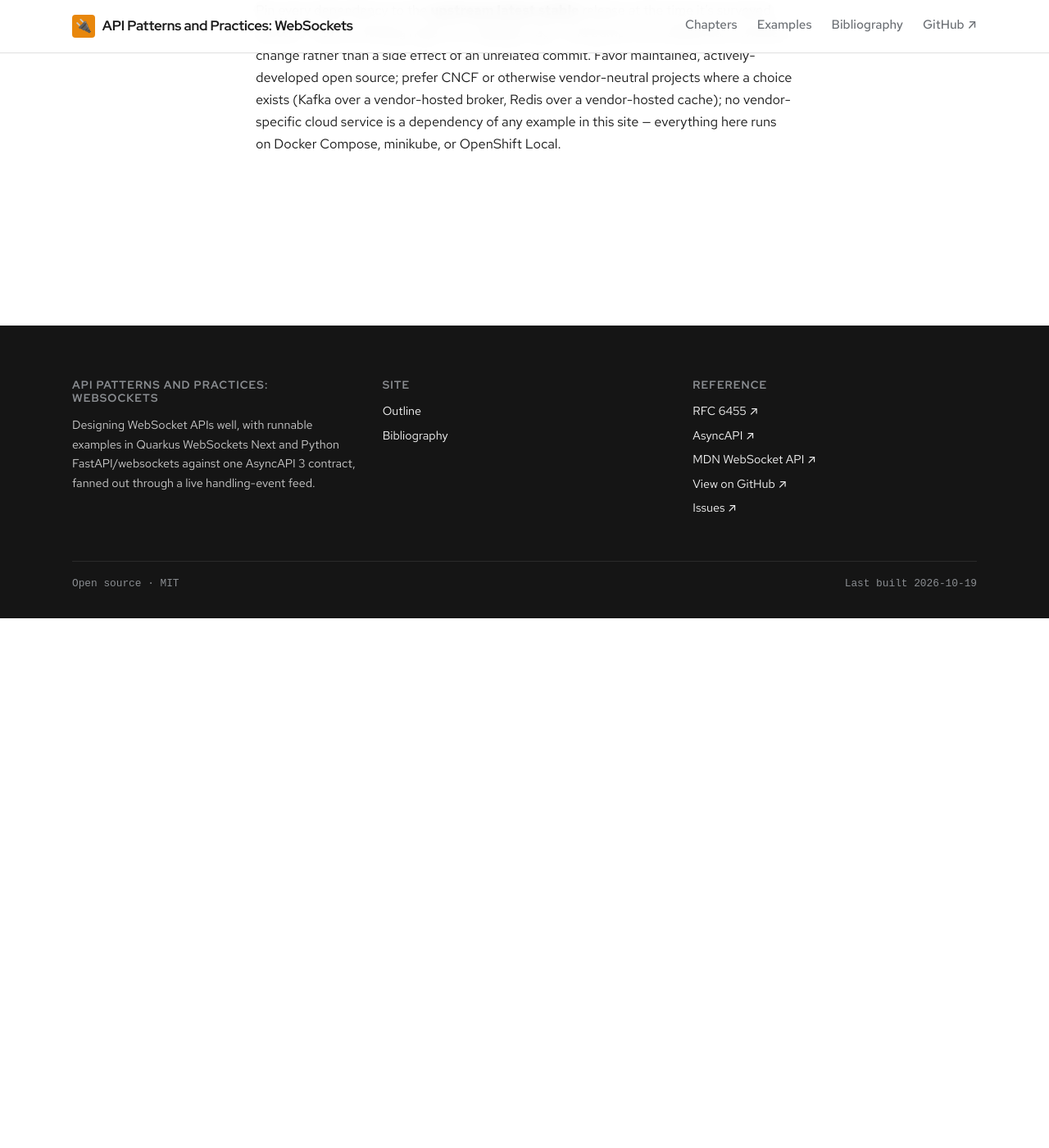
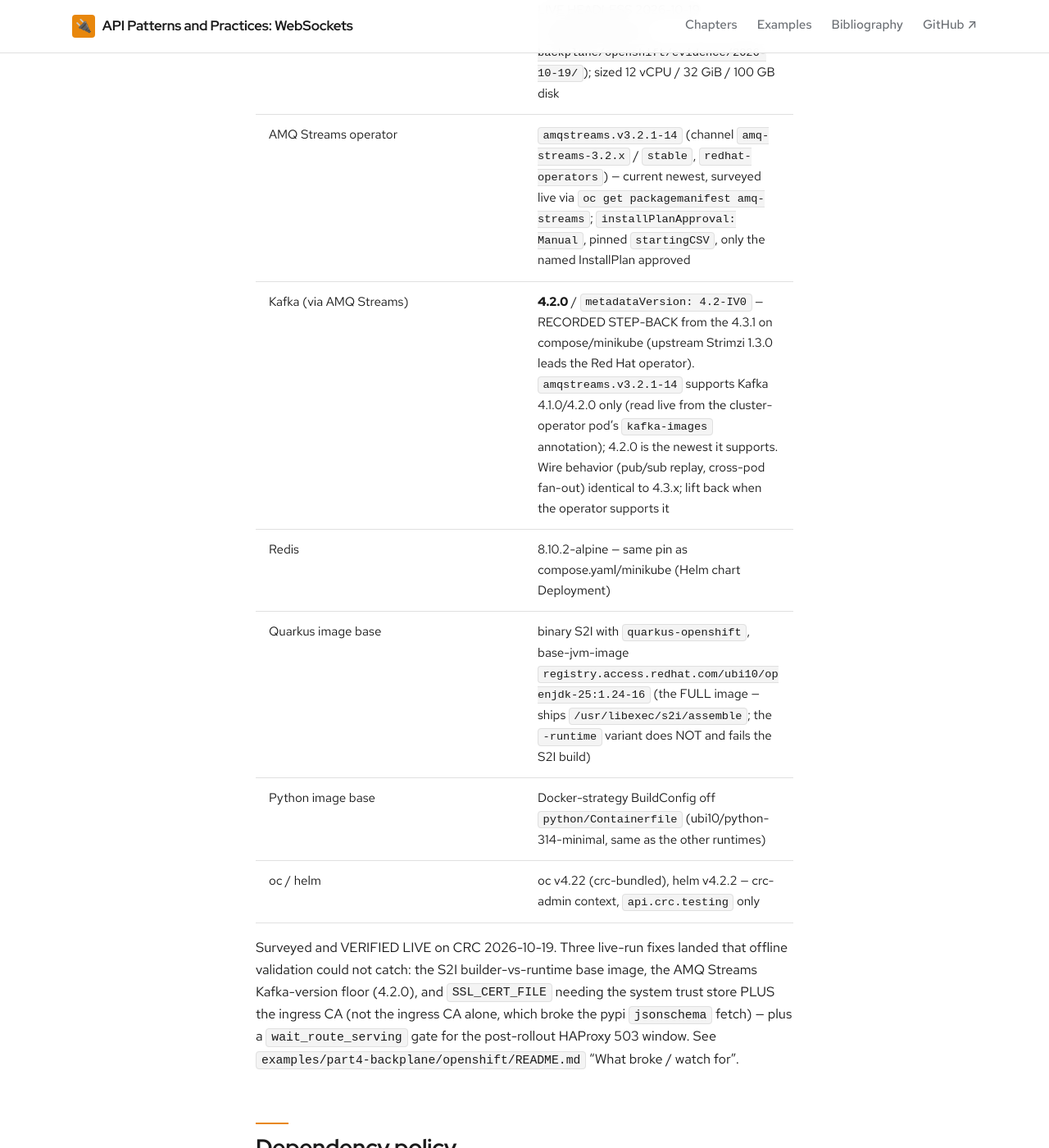
Before and after one commit to patterncatalyst/api-patterns-and-practices-websockets, a Jekyll site: the page built from _plans/version-matrix.md, in a window 1280 px wide and 1400 px high, scrolled down 6112 px. Shown: the whole window at 82% size. Built offline with Jekyll 4.4.1, drawn with Linux system fonts in a browser that asks for light colours; some web fonts are replaced; before the commit the page ends 6866 px from its top, so only the background shows below that; some of the changed text lies outside the part shown.

Commit message:
feat(r07): CRC/OpenShift appendix VERIFIED LIVE HEADLESS (part4-backplane)
verify-crc.sh PASS on CRC 2.64.0 / OpenShift 4.22.14 (2026-10-19): seed
frame + 65s idle-hold + Ch18 cross-pod fan-out, both stacks (Quarkus +
Python) over both backplanes (AMQ Streams Kafka + Helm-toggled Redis), all
through edge-TLS Routes over wss:// verified against the cluster ingress CA
(never -k). DRQ-031 headline proven: edge-TLS Route carries the HTTP/1.1 WS
Upgrade cleanly. Evidence (cluster/build/pod/route state, per-stack
delivered logs, full PASS log, secret-scrubbed) in evidence/2026-10-19/.

Pins surveyed live (version-matrix.md + file headers): AMQ Streams
amqstreams.v3.2.1-14 (newest); Kafka 4.2.0 — recorded step-back from the
4.3.1 on compose/minikube since this operator supports only 4.1.0/4.2.0
(read from the cluster-operator pod's kafka-images annotation); identical
wire behavior for Ch16/Ch18.

Four live-run fixes offline validation could not catch:
- build-images.sh: S2I base-jvm-image must be the FULL ubi10/openjdk-25
  (ships /usr/libexec/s2i/assemble); the -runtime variant fails the build.
- verify-crc.sh: SSL_CERT_FILE must be the system trust store WITH the
  ingress CA appended, not the ingress CA alone (which broke schema_validate's
  pypi jsonschema fetch with UnknownIssuer).
- verify-crc.sh: added wait_route_serving — poll the Route until it serves
  (non-503/000) after the initial resolve and the Redis rollout, since the
  HAProxy router 503s briefly while reconciling endpoints post-rollout.
- capture-evidence.sh: pod restricted-v2 check no longer miscounts the
  trailing "namespace uid-range" line as a bad pod.

README "What broke / watch for" + status flipped to VERIFIED LIVE HEADLESS.

```diff
--- a/_plans/version-matrix.md
+++ b/_plans/version-matrix.md
@@ -79,6 +79,23 @@ GitHub releases API live at authoring time; minikube/Kubernetes via the
 already-verified-live combination the `lgtm-minikube-stack` skill records)
 rather than carried over from another project.
 
+| **OpenShift Local / CRC (Part 7 Appendix A, DRQ-031)** | |
+| CRC | 2.64.0 / OpenShift 4.22.14 — VERIFIED LIVE HEADLESS 2026-10-19 (`examples/part4-backplane/openshift/evidence/2026-10-19/`); sized 12 vCPU / 32 GiB / 100 GB disk |
+| AMQ Streams operator | `amqstreams.v3.2.1-14` (channel `amq-streams-3.2.x` / `stable`, `redhat-operators`) — current newest, surveyed live via `oc get packagemanifest amq-streams`; `installPlanApproval: Manual`, pinned `startingCSV`, only the named InstallPlan approved |
+| Kafka (via AMQ Streams) | **4.2.0** / `metadataVersion: 4.2-IV0` — RECORDED STEP-BACK from the 4.3.1 on compose/minikube (upstream Strimzi 1.3.0 leads the Red Hat operator). `amqstreams.v3.2.1-14` supports Kafka 4.1.0/4.2.0 only (read live from the cluster-operator pod's `kafka-images` annotation); 4.2.0 is the newest it supports. Wire behavior (pub/sub replay, cross-pod fan-out) identical to 4.3.x; lift back when the operator supports it |
+| Redis | 8.10.2-alpine — same pin as compose.yaml/minikube (Helm chart Deployment) |
+| Quarkus image base | binary S2I with `quarkus-openshift`, base-jvm-image `registry.access.redhat.com/ubi10/openjdk-25:1.24-16` (the FULL image — ships `/usr/libexec/s2i/assemble`; the `-runtime` variant does NOT and fails the S2I build) |
+| Python image base | Docker-strategy BuildConfig off `python/Containerfile` (ubi10/python-314-minimal, same as the other runtimes) |
+| oc / helm | oc v4.22 (crc-bundled), helm v4.2.2 — crc-admin context, `api.crc.testing` only |
+
+Surveyed and VERIFIED LIVE on CRC 2026-10-19. Three live-run fixes landed
+that offline validation could not catch: the S2I builder-vs-runtime base
+image, the AMQ Streams Kafka-version floor (4.2.0), and `SSL_CERT_FILE`
+needing the system trust store PLUS the ingress CA (not the ingress CA alone,
+which broke the pypi `jsonschema` fetch) — plus a `wait_route_serving` gate
+for the post-rollout HAProxy 503 window. See
+`examples/part4-backplane/openshift/README.md` "What broke / watch for".
+
 ## Dependency policy
 
 Pin every dependency to the **upstream latest stable** release at the time
--- /dev/null
+++ b/examples/part4-backplane/openshift/evidence/2026-10-19/03-routes.txt
@@ -0,0 +1,2 @@
+GET https://quarkus-a-part4-backplane.apps-crc.testing/ -> HTTP 404 (edge-TLS handshake verified against the ingress CA; a non-200 here is expected on a WS-only path)
+GET https://python-a-part4-backplane.apps-crc.testing/ -> HTTP 426 (edge-TLS handshake verified against the ingress CA; a non-200 here is expected on a WS-only path)
```
Also changed, not shown: examples/part4-backplane/openshift/README.md (+50 -20 lines), examples/part4-backplane/openshift/evidence/2026-10-19/01-cluster-builds.txt (added, +41 -0 lines), examples/part4-backplane/openshift/evidence/2026-10-19/02-pods.txt (added, +9 -0 lines), examples/part4-backplane/openshift/evidence/2026-10-19/05-delivered-logs.txt (added, +24 -0 lines), examples/part4-backplane/openshift/infra/amq-streams-subscription.yaml (+12 -20 lines), examples/part4-backplane/openshift/infra/kafka.yaml (+15 -18 lines), 5 other files.
